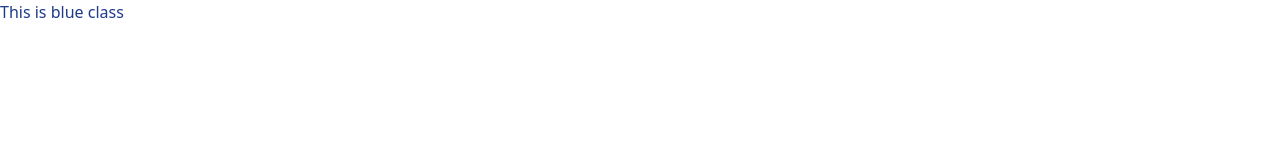
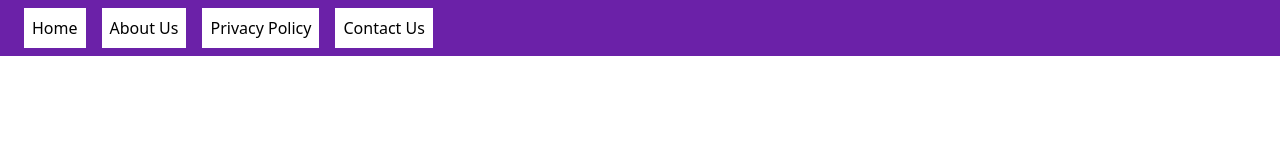
Before and after one commit to ijazsharif/Learning-Tailwind-CSS, a website: page index.html in a window 1280 px wide. Drawn offline with nearby package versions, Linux system fonts and the light colour scheme.

Commit message:
Nav bar created

```diff
--- a/index.html
+++ b/index.html
@@ -8,8 +8,13 @@
     <title>Tailwind Css</title>
   </head>
   <body>
-    <div class="container">
-      <h1 class="text-blue-900">This is blue class</h1>
-    </div>
+    <nav class="px-4 py-2 bg-purple-800 text-black">
+      <ul class="flex">
+        <li class="mx-2 cursor-pointer bg-white py-2 px-2">Home</li>
+        <li class="mx-2 cursor-pointer bg-white py-2 px-2">About Us</li>
+        <li class="mx-2 cursor-pointer bg-white py-2 px-2">Privacy Policy</li>
+        <li class="mx-2 cursor-pointer bg-white py-2 px-2">Contact Us</li>
+      </ul>
+    </nav>
   </body>
 </html>
```
